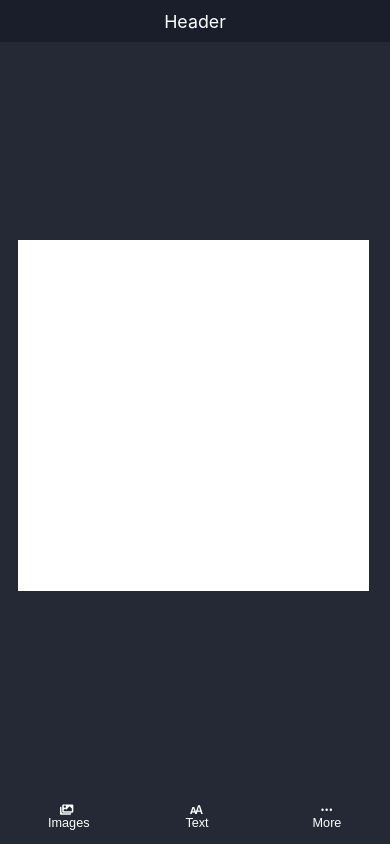
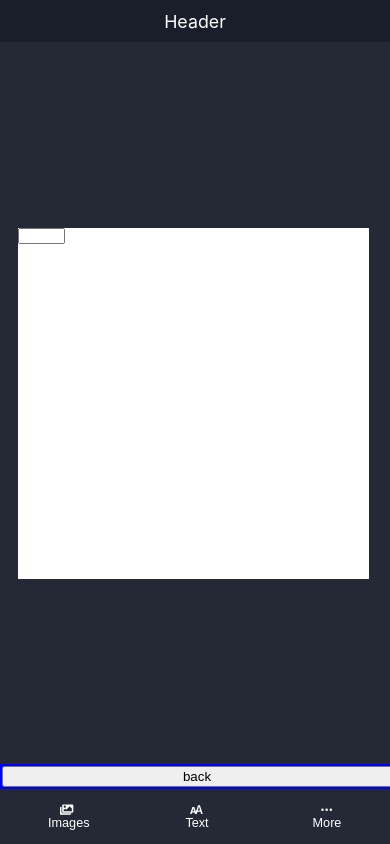
Before and after one commit to Mofe1015/Make.meme, a React (Create React App) app: page / in a window 390 px wide. Built offline with nearby package versions, Linux system fonts and the light colour scheme.

Commit message:
adding extended div

```diff
--- a/src/Body.css
+++ b/src/Body.css
@@ -65,6 +65,28 @@
   font-size: 1.5vh;
 }
 
+.text-Div {
+  position: relative;
+  width: 10vw;
+  height: 2.5vw;
+}
+.text-Box {
+  position: absolute;
+  width: 100%;
+  max-width: 100%;
+  height: 100%;
+  max-height: 100%;
+}
+
+.nav-Extend {
+  background-color: #1a1e2b;
+  display: none;
+  flex-direction: column;
+  padding: 2px;
+  width: 15%;
+  max-width: 15%;
+  max-height: 100%;
+}
 @media only screen and (max-width: 700px) {
   .Body {
     background-color: green;
@@ -98,4 +120,12 @@
     height: 6vh;
     min-height: 6vh;
   }
+  .nav-Extend {
+    background-color: blue;
+    display: flex;
+    flex-direction: column;
+    padding: 2px;
+    width: 100%;
+    max-width: 100%;
+  }
 }
--- a/src/Body.js
+++ b/src/Body.js
@@ -3,17 +3,33 @@ import { FaImages } from "react-icons/fa";
 import { GoTextSize } from "react-icons/go";
 import { BsThreeDots } from "react-icons/bs";
 
-function Body (){
 
+function showExtendNav(){
+    document.getElementById('navExtendiv').style.display = "flex"
+}
+
+function hideExtendNav(){
+    document.getElementById('navExtendiv').style.display = "none"
+}
+
+function NavExtend (){
     return(
-        <div className='Body'>
+        <div id='navExtendiv' className='nav-Extend'>
+            <button onClick={hideExtendNav}>back</button>
+        </div>
+    )
+
+};
+
+function Nav(){
+    return(
         <nav className='body-Nav'>
             <button className='body-Nav-Btn'>
                 <FaImages className='boby-Nav-icon'/>
                 <p>Images</p>
             </button>
 
-                <button className='body-Nav-Btn'>
+            <button id='textBtn' className='body-Nav-Btn' onClick={showExtendNav}>
                 <GoTextSize className='boby-Nav-icon'/>
                 <p>Text</p>
             </button>
@@ -22,15 +38,36 @@ function Body (){
                 <BsThreeDots className='boby-Nav-icon'/>
                 <p>More</p>
             </button>
+        </nav>
+    )
+};
 
-            </nav>
+
+
+function Main(){
+    return(
         <div className='body-Body'>
                 <div className='edit-Box-Div'>
+                    <div className='text-Div'>
+                        <input className='text-Box'></input>
+                    </div>
 
-                </div>
+
                 </div>
             </div>
     )
 };
 
+
+function Body (){
+
+    return(
+        <div className='Body'>
+           <Nav/>
+           <NavExtend/>
+           <Main/>
+        </div>
+    )
+};
+
 export default Body;
```
Lines whose indentation alone changed are shown as unchanged.
